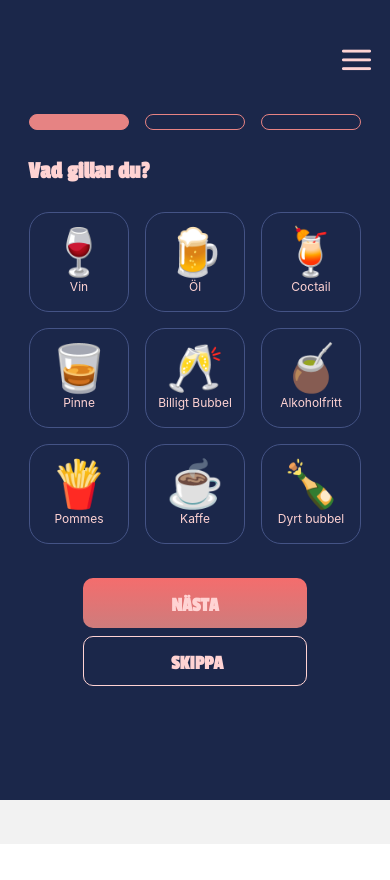
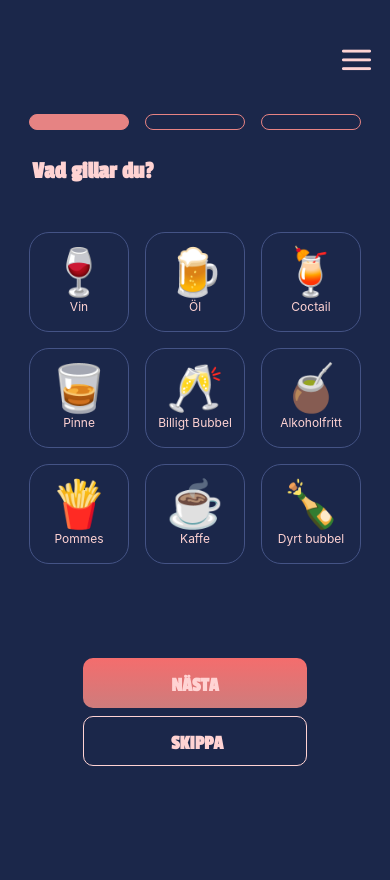
Before and after one commit to marialundhammar/mapProject, a React Native app: screen /Onboarding in a window 390 px wide. Before the commit the page ends 844 px from the top, so only its background shows below. Built offline with nearby package versions, Linux system fonts and the light colour scheme.

Commit message:
fixed bottom navigation on all onbooarding steps

```diff
--- a/components/ui/organisms/StepOne.tsx
+++ b/components/ui/organisms/StepOne.tsx
@@ -11,7 +11,7 @@ const StepOne = () => {
       style={{
         /*   position: 'sticky', */
         bottom: 0,
-        height: 420,
+        height: 500,
         width: '100%',
         zIndex: 100,
       }}
--- a/components/ui/organisms/StepThree.tsx
+++ b/components/ui/organisms/StepThree.tsx
@@ -21,7 +21,7 @@ const StepThree = ({ navigation }) => {
       style={{
         /*   position: 'sticky', */
         bottom: 0,
-        height: 420,
+        height: 500,
         width: '100%',
         zIndex: 100,
       }}
--- a/components/ui/organisms/StepTwo.tsx
+++ b/components/ui/organisms/StepTwo.tsx
@@ -4,6 +4,8 @@ import styleTexts from '../../../styles/styleTexts';
 import Button from '../atoms/Button';
 import Slider from '@react-native-community/slider';
 import styleScreens from '../../../styles/styleScreens';
+import { GooglePlacesAutocomplete } from 'react-native-google-places-autocomplete';
+import styleButtons from '../../../styles/styleButtons';
 
 const StepTwo = () => {
   const [sliderValue, setSliderValue] = useState(0);
@@ -18,12 +20,12 @@ const StepTwo = () => {
       style={{
         /*   position: 'sticky', */
         bottom: 0,
-        height: 420,
+        height: 500,
         width: '100%',
         zIndex: 100,
       }}
     >
-      <View>
+      <View style={styleScreens.space}>
         <Text style={styleTexts.h3}>Var vill du barhoppa?</Text>
         <View style={styleScreens.center}>
           <Button buttonText={'Använd min position'} isFilled={true} />
--- a/package.json
+++ b/package.json
@@ -33,6 +33,7 @@
     "react": "18.1.0",
     "react-dom": "18.1.0",
     "react-native": "0.70.5",
+    "react-native-google-places-autocomplete": "^2.5.1",
     "react-native-linear-gradient": "^2.6.2",
     "react-native-maps": "1.3.2",
     "react-native-modal": "^13.0.1",
--- a/styles/styleScreens.ts
+++ b/styles/styleScreens.ts
@@ -35,8 +35,11 @@ const styleScreens = StyleSheet.create({
   center: {
     justifyContent: 'center',
     alignItems: 'center',
+    backgroundColor: '#1B274A',
+  },
 
-    backgroundColor: '#1B274A',
+  space: {
+    marginBottom: 60,
   },
 
   container: {
--- a/styles/styleTexts.ts
+++ b/styles/styleTexts.ts
@@ -11,8 +11,8 @@ const styleTexts = StyleSheet.create({
     fontFamily: 'Passion-One',
     fontSize: 24,
     color: '#FFD3D3',
-    marginBottom: 20,
-    marginLeft: 12,
+    marginBottom: 40,
+    marginLeft: 16,
   },
 
   bodyText: {
```
Also changed, not shown: 1 other file (tests, documents, lock files or other folders).
